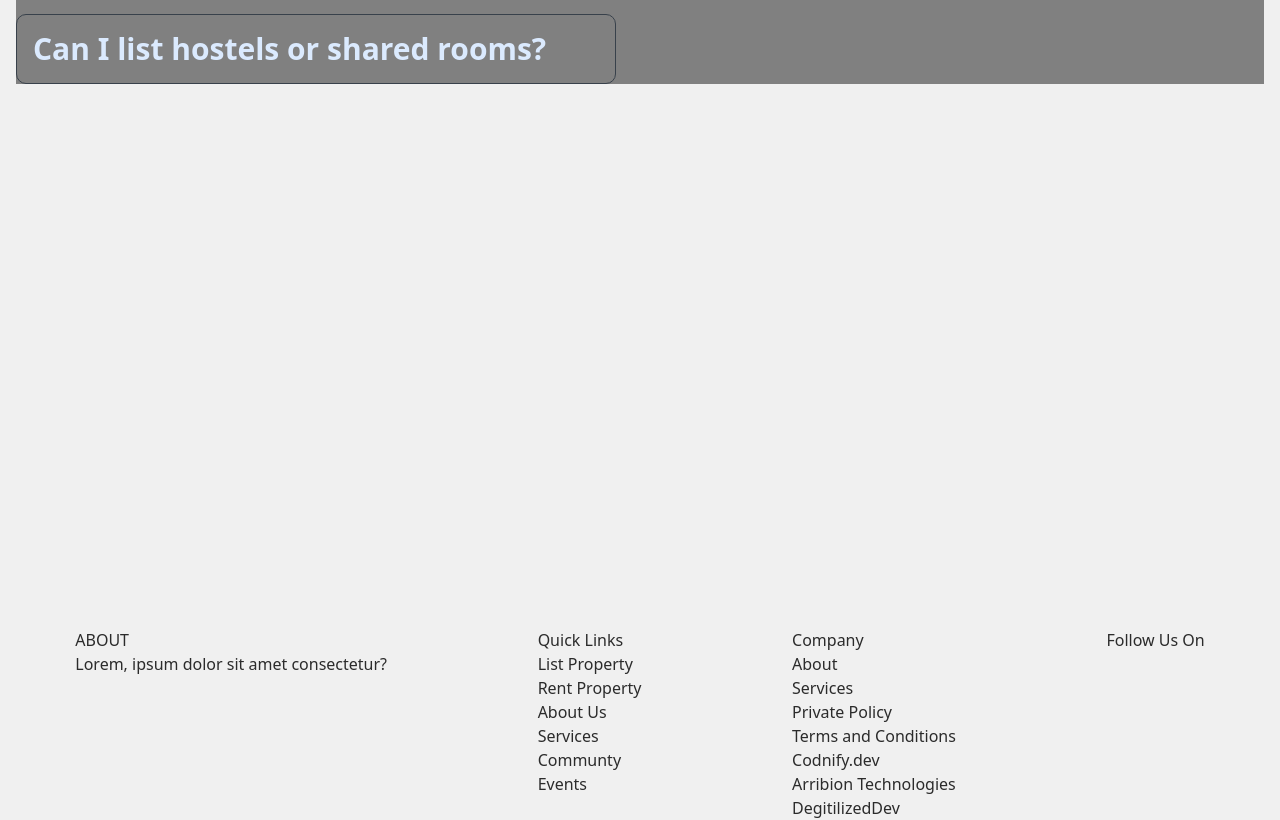
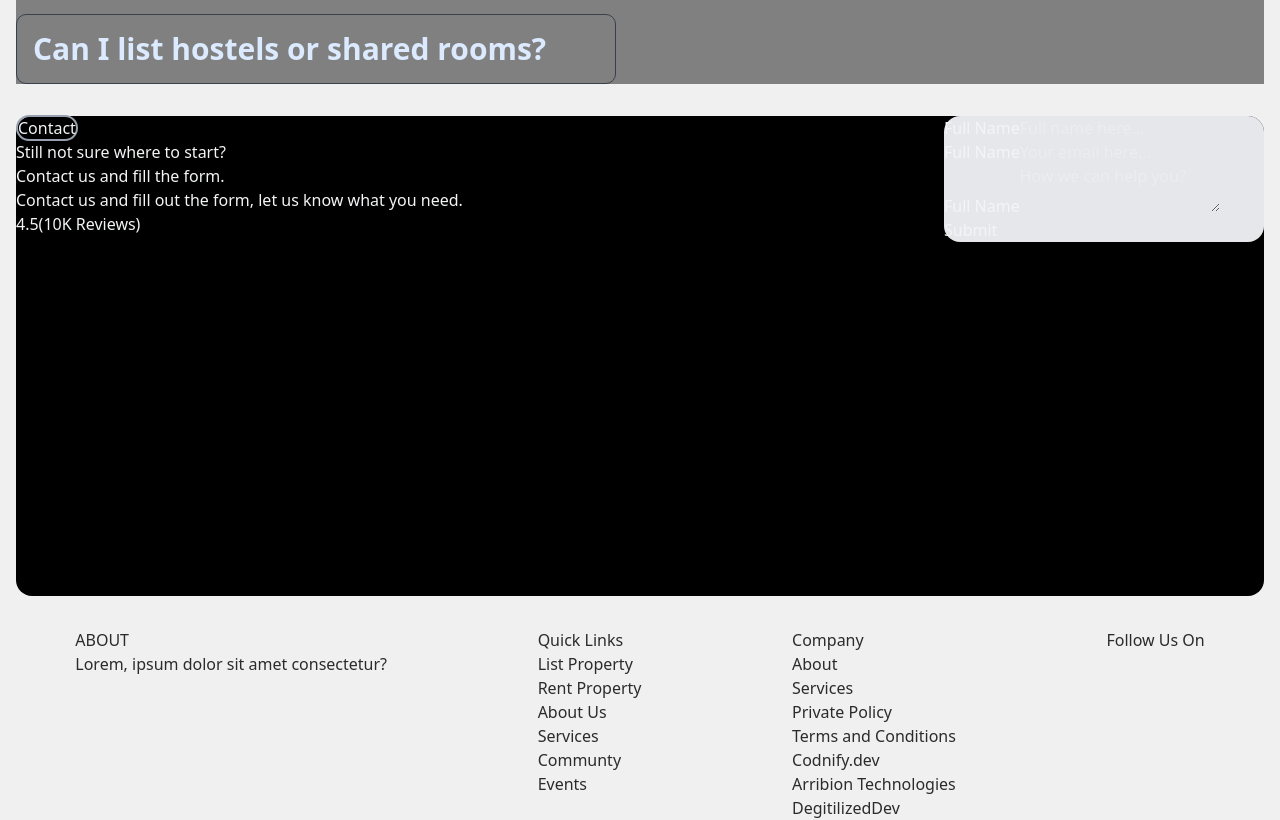
Before and after one commit to arribion-link/Real-Estate-Search-UI-Application-React.js, a React (Vite) app: page / in a window 1280 px wide. Shown: the part 4717-5537 px from the top of the page. Built offline with nearby package versions, Linux system fonts and the light colour scheme.

Commit message:
updated UI

```diff
--- a/src/components/UI/CtaForm.tsx
+++ b/src/components/UI/CtaForm.tsx
@@ -1,11 +1,25 @@
-import React from 'react'
+
 
 const CtaForm = () => {
   return (
-    <div>
-
+    <div className="bg-gray-200 rounded-2xl p-4 min-w-80">
+      <form action="">
+        <div className="form-group">
+          <label htmlFor="username-infull">Full Name</label>
+          <input type="text" placeholder="Full name here..." />
+        </div>
+        <div className="form-group">
+          <label htmlFor="username-infull">Full Name</label>
+          <input type="text" placeholder="Your email here..." />
+        </div>
+        <div className="form-group">
+          <label htmlFor="username-infull">Full Name</label>
+          <textarea name="" id="" placeholder="How we can help you?"></textarea>
+        </div>
+        <input type="submit" />
+      </form>
     </div>
-  )
+  );
 }
 
 export default CtaForm
--- a/src/pages/landing/Home.tsx
+++ b/src/pages/landing/Home.tsx
@@ -5,6 +5,7 @@ import AboutFeaturedHomeCard from "../../components/UI/AboutFeaturedHomeCard";
 import ExploreOpportunities from "../../components/UI/ExploreOpportunities";
 import { IoArrowBackCircleOutline } from "react-icons/io5";
 import { IoArrowForwardCircleOutline } from "react-icons/io5";
+import CtaForm from "../../components/UI/CtaForm";
 const Home = () => {
   return (
     <>
@@ -67,7 +68,25 @@ const Home = () => {
       {/*  */}
 
       {/* CONTACT US SECTION */}
-      <section className="contact-section"></section>
+      <section className="contact-section p-4 bg-black text-gray-100 rounded-2xl">
+        <div className="flex justify-between">
+          <div>
+            <span className="border-2 border-gr p-2 border-gray-400 rounded-3xl">Contact</span>
+            <h2>
+              Still not sure where to start? <br />
+              Contact us  and fill the form.
+            </h2>
+            <p>
+              Contact us and fill out the form, let us know what you need.
+            </p>
+            <div>
+              <img src="" alt="" />
+              <p>4.5(10K Reviews)</p>
+            </div>
+          </div>
+          <CtaForm/>
+        </div>
+      </section>
       {/*  */}
     </>
   );
```
